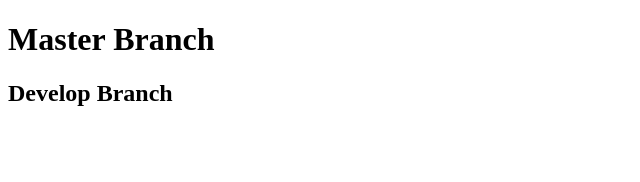
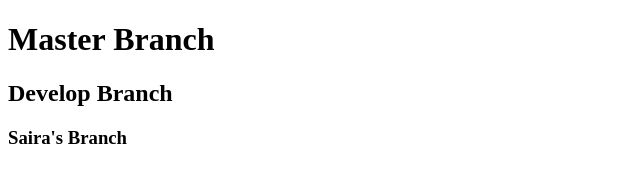
Before and after one commit to sahmed9995/teamGit, a plain HTML site: page index.html in a window 1280 px wide. Shown: the whole page, without its empty margins (0-640 px from the left). Drawn offline with Linux system fonts and the light colour scheme.

Commit message:
saira's branch

```diff
--- a/index.html
+++ b/index.html
@@ -14,5 +14,6 @@
 <body>
     <h1>Master Branch</h1>
     <h2>Develop Branch</h2>
+    <h3>Saira's Branch</h3>
 </body>
 </html>
```
